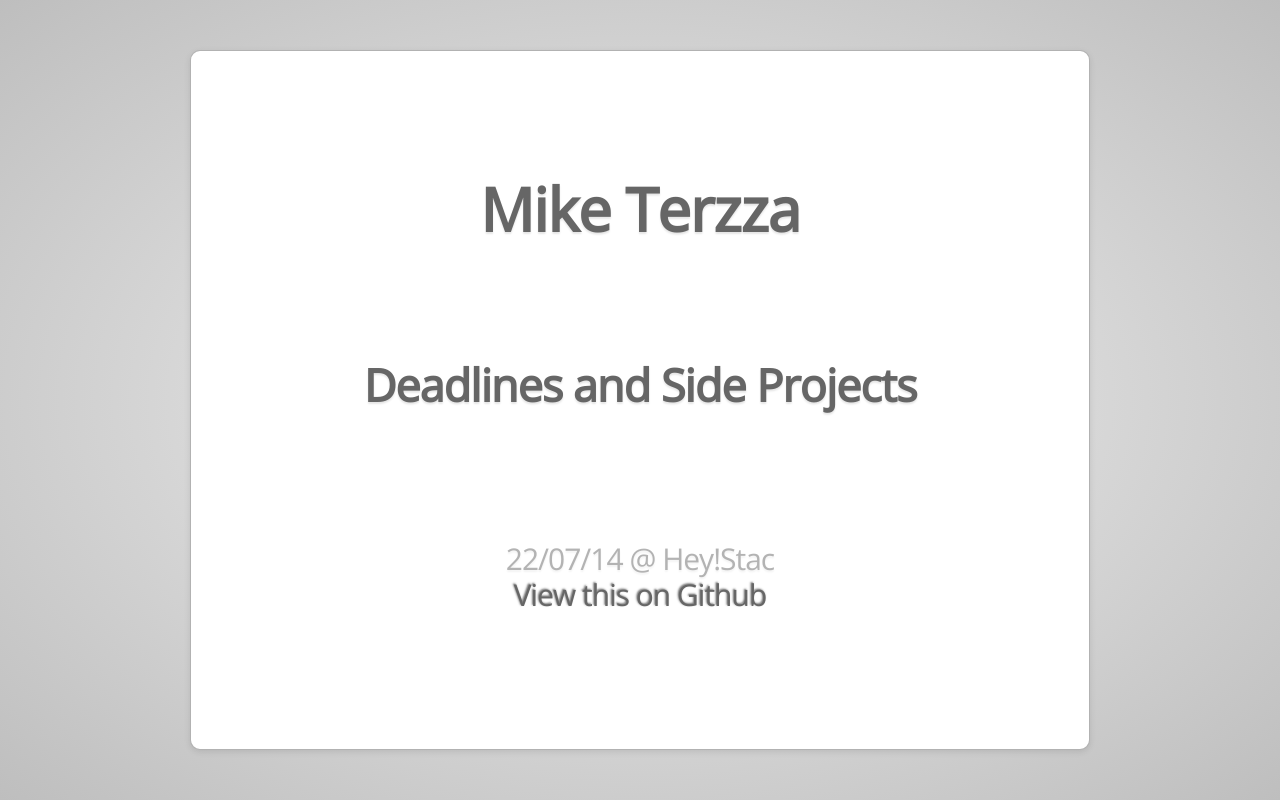
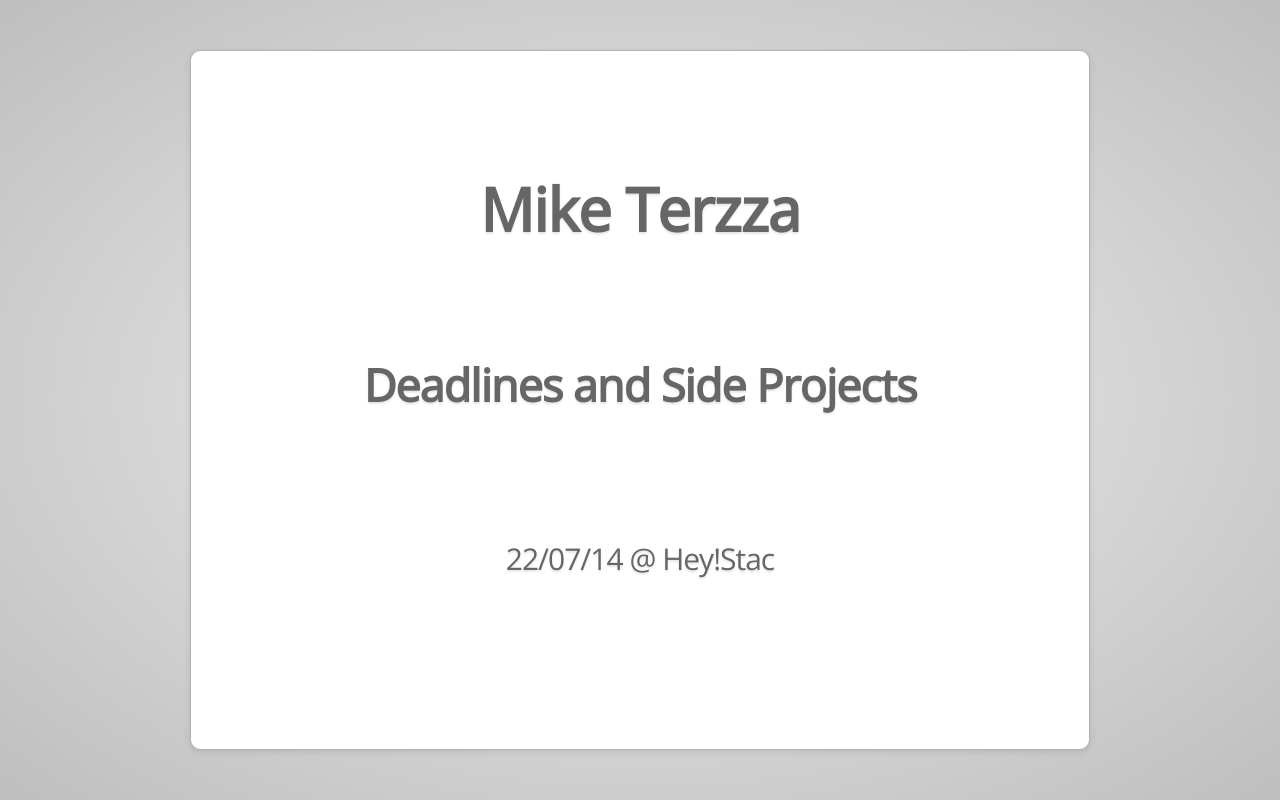
Before and after one commit to terzza/deadlines_talk, a plain HTML site: page index.html in a window 1280 px wide. Shown: the top 800 px of the page. Drawn offline with nearby package versions, Linux system fonts and the light colour scheme.

Commit message:
Remove broken link for now

```diff
--- a/index.html
+++ b/index.html
@@ -38,10 +38,7 @@
     <div id="slide0" class="step slide" data-x="0" data-y="0">
         <h1>Mike Terzza</h1>
         <h2>Deadlines and Side Projects</h2>
-        <p>
-            22/07/14 @ Hey!Stac<br>
-            <a href="http://github.com/terzza/deadlines_talk">View this on Github</a>
-        </p>
+        <p>22/07/14 @ Hey!Stac</p>
     </div>
 
     <div id="slide1" class="step slide" data-x="1500" data-y="0">
```
